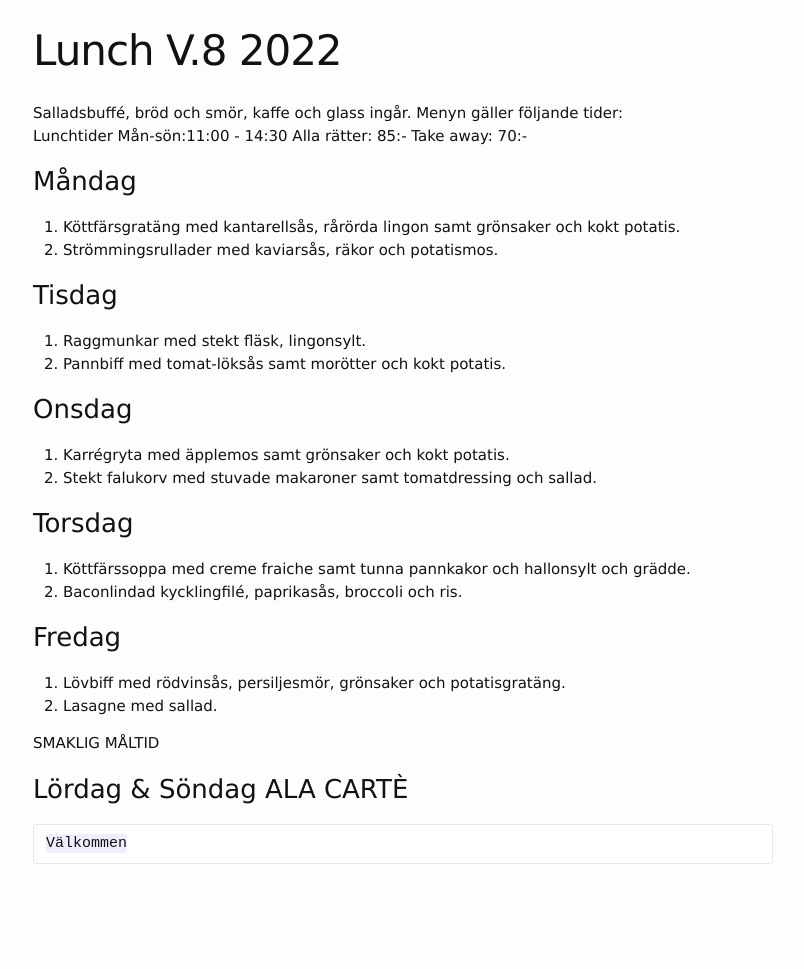
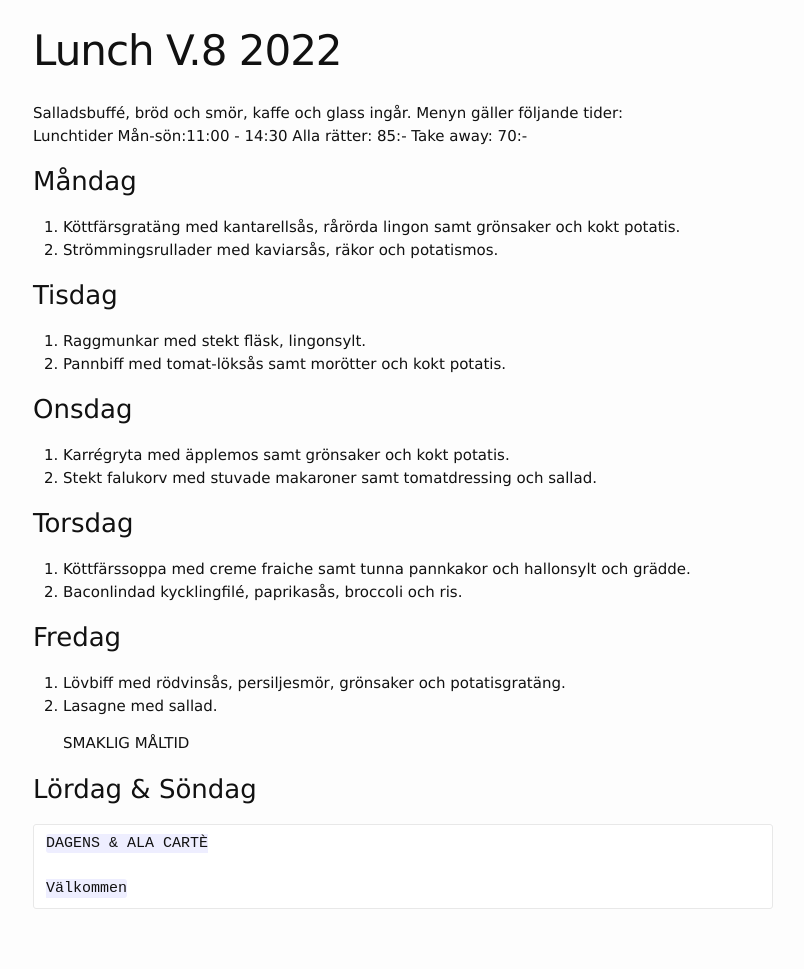
Before and after one commit to FarInn62/farinn62.github.io, a Jekyll site: the page built from lunch.md, in a window 1280 px wide. Shown: the whole page, without its empty margins (237-1041 px from the left). Built offline with Jekyll 4.4.1, drawn with Linux system fonts in a browser that asks for light colours; before the commit the page ends 924 px from its top, so only the background shows below that.

Commit message:
Update lunch.md

```diff
--- a/lunch.md
+++ b/lunch.md
@@ -31,9 +31,9 @@ Alla rätter: 85:- Take away: 70:-
 1. Lövbiff med rödvinsås, persiljesmör, grönsaker och potatisgratäng.
 2. Lasagne med sallad.
 
+   SMAKLIG MÅLTID
 
-
-  SMAKLIG MÅLTID
-### Lördag & Söndag ALA CARTÈ
+### Lördag & Söndag
+    DAGENS & ALA CARTÈ
 
     Välkommen
```
